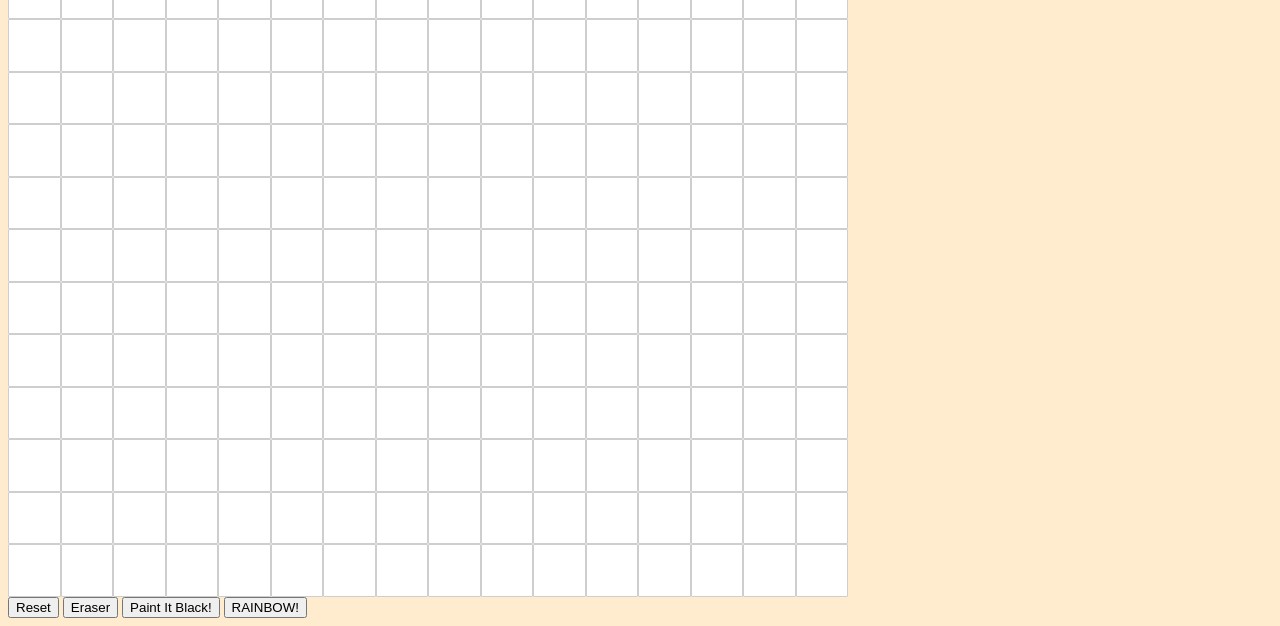
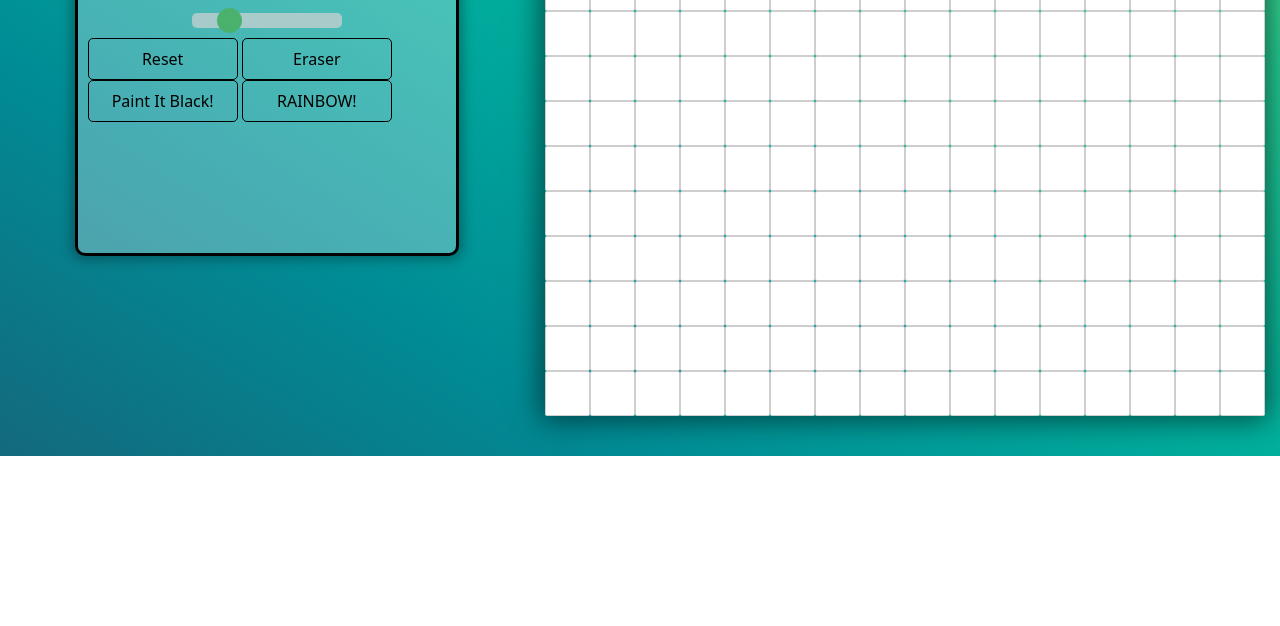
Before and after one commit to alex-baxter/etch-a-sketch, a plain HTML site: page index.html in a window 1280 px wide. Shown: the part 344-970 px from the top of the page. After the commit the page ends 800 px from the top, so only its background shows below. Drawn offline with nearby package versions, Linux system fonts and the light colour scheme.

Commit message:
started UI, still needs finish

```diff
--- a/index.html
+++ b/index.html
@@ -2,6 +2,7 @@
 <html lang="en">
   <head>
     <meta charset="utf-8"/>
+    <link href="https://cdn.jsdelivr.net/npm/bootstrap@5.0.0-beta1/dist/css/bootstrap.min.css" rel="stylesheet" integrity="sha384-giJF6kkoqNQ00vy+HMDP7azOuL0xtbfIcaT9wjKHr8RbDVddVHyTfAAsrekwKmP1" crossorigin="anonymous">
     <link rel=stylesheet href="style.css">
     <title>BLANK</title>
     <style>
@@ -11,21 +12,36 @@
   </head>
 
   <body>
-    <h1>Etchin' for a Sketchin'</h1>
-    <div>
-        <p id="gridSizeRead"></p>
+    <div class="container-fluid h-100">
+        <div class="row justify-content-center h-100">
+            <div class="col-xl-5 col-lg-4 my-auto">
+                <div class="leftbox">
+                    <div class="leftboxchild">
+                        <h1>Etchin' for a Sketchin'</h1>
+                    </div>
+                    <div class="leftboxchild">
+                        <p id="gridSizeRead">Slide to change grid size</p>
+                    </div>
+                    <div class="slidecontainer leftboxchild">
+                        <input type="range" min="4" max="64" value="16" class="slider" id="gridSize">
+                    </div>
+                    <div class="leftboxchild" id="buttonbox">
+                        <button id="resetButton">Reset</button>
+                        <button id="eraseButton">Eraser</button>
+                        <button id="blackButton">Paint It Black!</button>
+                        <button id="rainbowButton">RAINBOW!</button>
+                    </div>
+                </div>
+            </div>
+            <div class="col-xl-7 col-lg-8 my-auto" id="rightpanel">
+                <div id="gridContainer"></div>
+            </div>
+        </div>
     </div>
-    <div class="slidecontainer">
-        <input type="range" min="4" max="64" value="16" class="slider" id="gridSize">
-      </div>
 
-    <div id="gridContainer"></div>
 
-    <button id="resetButton">Reset</button>
-    <button id="eraseButton">Eraser</button>
-    <button id="blackButton">Paint It Black!</button>
-    <button id="rainbowButton">RAINBOW!</button>
 
+    <script src="https://cdn.jsdelivr.net/npm/bootstrap@5.0.0-beta1/dist/js/bootstrap.bundle.min.js" integrity="sha384-ygbV9kiqUc6oa4msXn9868pTtWMgiQaeYH7/t7LECLbyPA2x65Kgf80OJFdroafW" crossorigin="anonymous"></script>
   </body>
 
 
@@ -39,7 +55,7 @@
     let gridInput = document.getElementById("gridSize");
     let gridSizeRead = document.getElementById("gridSizeRead");
     gridInput.oninput = function() {
-        gridSizeRead.innerHTML = this.value;
+        gridSizeRead.innerHTML = "Grid Size: "+this.value+"x"+this.value;
         gridWidth = this.value;
         drawGrid();
         blackHovers()
--- a/style.css
+++ b/style.css
@@ -1,14 +1,83 @@
 body {
-    background-color: blanchedalmond;
+  height: 100vh;
+  min-width: 720px;
+  padding: 0;
+  background-image: linear-gradient(to right top, #13697d, #008c95, #00af9d, #26d095, #83ef7f);
+}
+
+.leftbox {
+  display: flex;
+  flex-direction: column;
+  background-color: rgba(255, 255, 255, 0.281);
+  border-style: solid;
+  border-color: black;
+  border-radius: 10px;
+  padding: 10px;
+  margin: auto;
+  max-height: 400px;
+  -webkit-box-shadow: 0px 0px 12px 4px rgba(0, 0, 0, 0.287);
+  box-shadow: 0px 0px 12px 4px rgba(0,0,0,0.287);
+}
+
+.leftboxchild {
+  align-self: center;
+}
+
+.slidecontainer {
+  min-width: 150px;
+  max-width: 80%;
+  display: flex;
+  justify-content: center;
+  padding-bottom: 10px;
 }
 
 #gridContainer {
+  display: flex;
+  justify-content: center;
 }
 
 .gridBox {
     display: grid;
-    height: 840px;
-    width: 840px;
+    height: 720px;
+    width: 720px;
+    -webkit-box-shadow: 0px 0px 28px 4px rgba(0,0,0,0.56);
+    box-shadow: 0px 0px 28px 4px rgba(0,0,0,0.56);
+}
+
+#buttonbox {
+  justify-content:space-around;
+}
+
+button {
+  display: inline-block;
+  background-color: rgba(255, 255, 255, 0);
+  width: 150px;
+  padding: 8px;
+  color: rgb(0, 0, 0);
+  border: 1px solid rgb(0, 0, 0);
+  border-radius: 5px;
+  text-align: center;
+  outline: none;
+  text-decoration: none;
+}
+
+button:hover,
+button:active {
+  background-color: rgba(255, 255, 255, 0.185);
+  color: #000;
+}
+
+
+@media (min-width: 992px) {
+  .leftbox {
+    width: 30vw;
+    height: 60vh;
+  }
+
+  #gridContainer {
+    justify-content: left;
+  }
+
 }
 
 .gridTile {
@@ -18,7 +87,7 @@ body {
     border-style: solid;
     border-width: 1px;
     border-color: rgb(206, 206, 206);
-    border-radius: 1px;
+    border-radius: 2px;
 }
 
 .slider {
```
